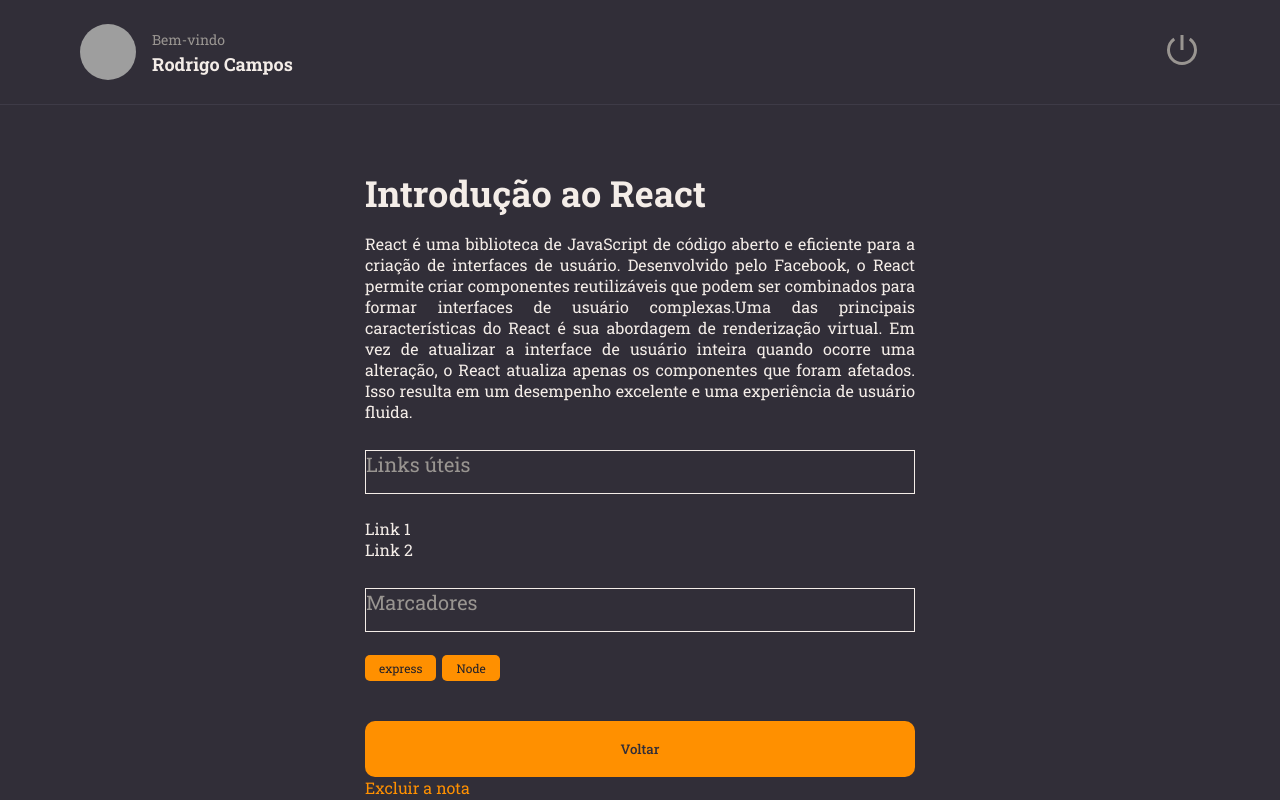
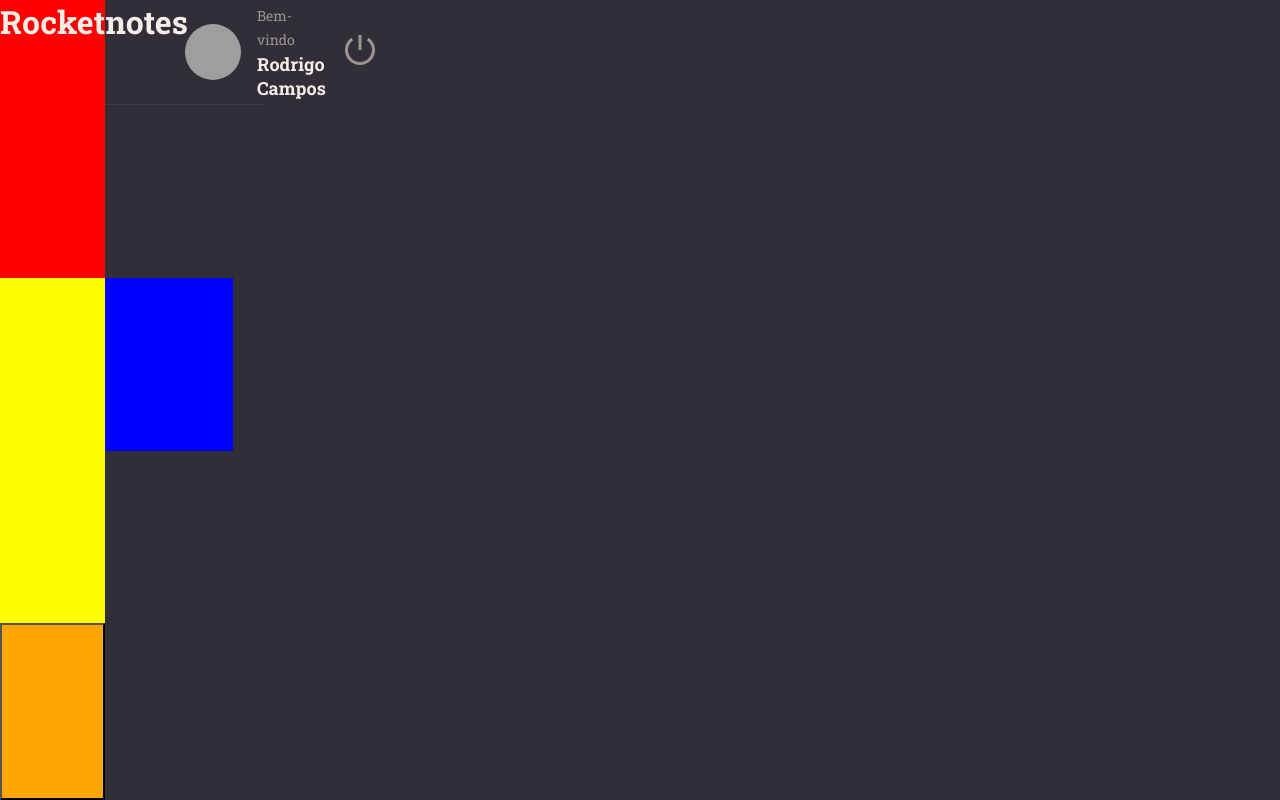
Before and after one commit to drigodeveloper/error-css-react, a React (Vite) app: page / in a window 1280 px wide. Built offline with nearby package versions, Linux system fonts and the light colour scheme; grey boxes are pictures that could not be loaded.

Commit message:
Erro no grid

```diff
--- a/src/main.jsx
+++ b/src/main.jsx
@@ -1,6 +1,6 @@
 import React from 'react'
 import ReactDOM from 'react-dom/client'
-import { Details } from './pages/Details/Index.jsx'
+import { Home } from './pages/Home/index.jsx'
 import { ThemeProvider } from "styled-components"
 import theme from './styles/theme.js'
 import GlobalStyle from './styles/global.js'
@@ -10,7 +10,7 @@
   <React.StrictMode>
     <ThemeProvider theme={theme}>
       <GlobalStyle />
-    <Details />
+    <Home />
     </ThemeProvider>
   </React.StrictMode>,
 
--- a/src/pages/home/index.jsx
+++ b/src/pages/home/index.jsx
@@ -0,0 +1,17 @@
+import { Container, Brand, Menu, Search, Content, NewNote } from "./style"
+import { Header } from "../../components/header"
+
+export function Home() {
+    return(
+        <Container>
+            <Header />
+            <Brand>
+                <h1>Rocketnotes</h1>
+            </Brand>
+
+            <Menu></Menu>
+            <Search></Search>
+            <NewNote></NewNote>
+        </Container>
+    )
+}
--- a/src/pages/home/style.js
+++ b/src/pages/home/style.js
@@ -0,0 +1,43 @@
+import styled from "styled-components"
+
+export const Container = styled.div `
+    width: 100%;
+    height: 100vh;
+
+    display: grid;
+    grid-template-columns: 250px auto;
+    grid-template-columns: 105px 128px auto 64px;
+    grid-template-areas:
+    "Brand header"
+    "Menu Search"
+    "Menu Content"
+    "NewNote Content";
+
+    background-color: ${({theme}) => theme.COLORS.BACKGROUND_800};
+
+`;
+export const Brand = styled.div `
+    grid-area: Brand;
+    background: red;
+
+`;
+export const Menu = styled.ul `
+    grid-area: Menu;
+    background: yellow;
+
+`;
+export const Search = styled.div `
+    grid-area: Search;
+    background: blue;
+
+`;
+export const Content = styled.div `
+    grid-area: Content;
+    background: green;
+
+`;
+export const NewNote= styled.button `
+    grid-area: NewNote;
+    background: orange;
+
+`;
```
